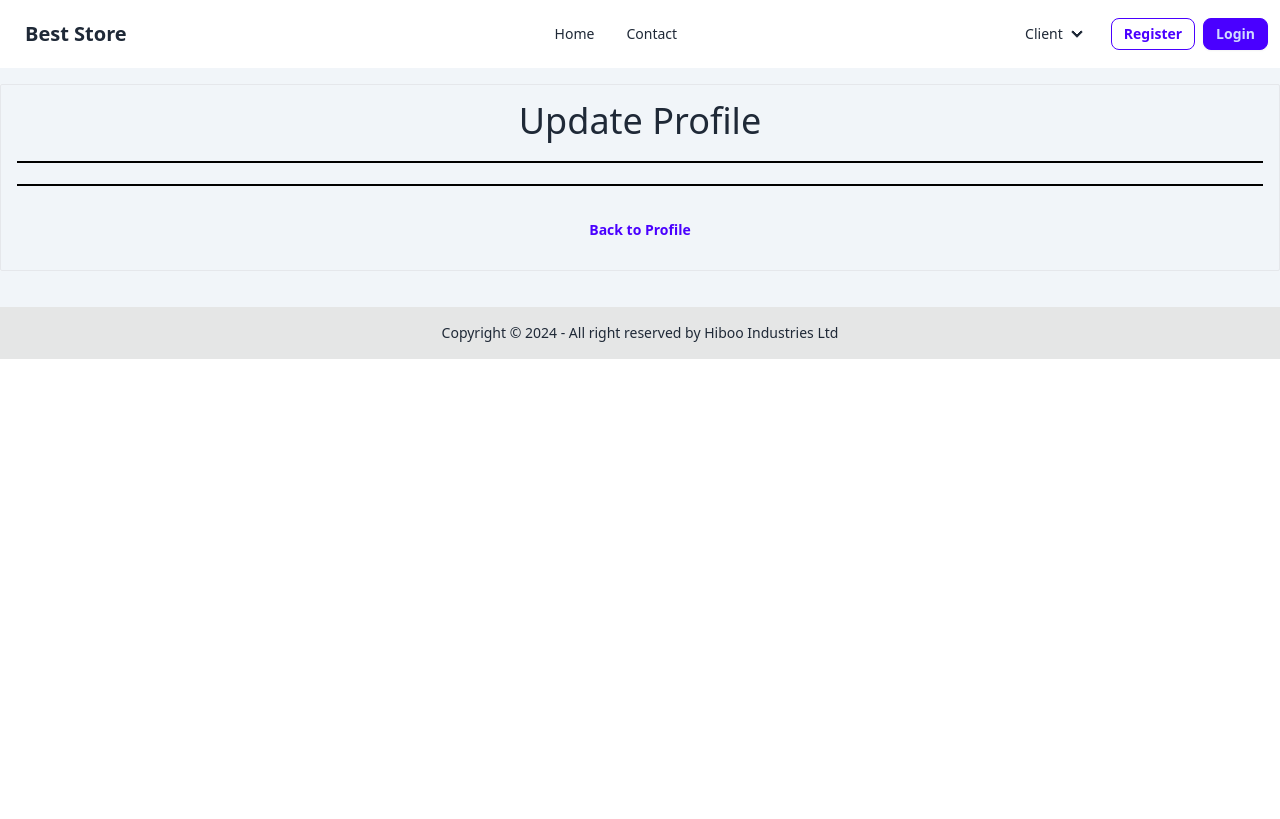
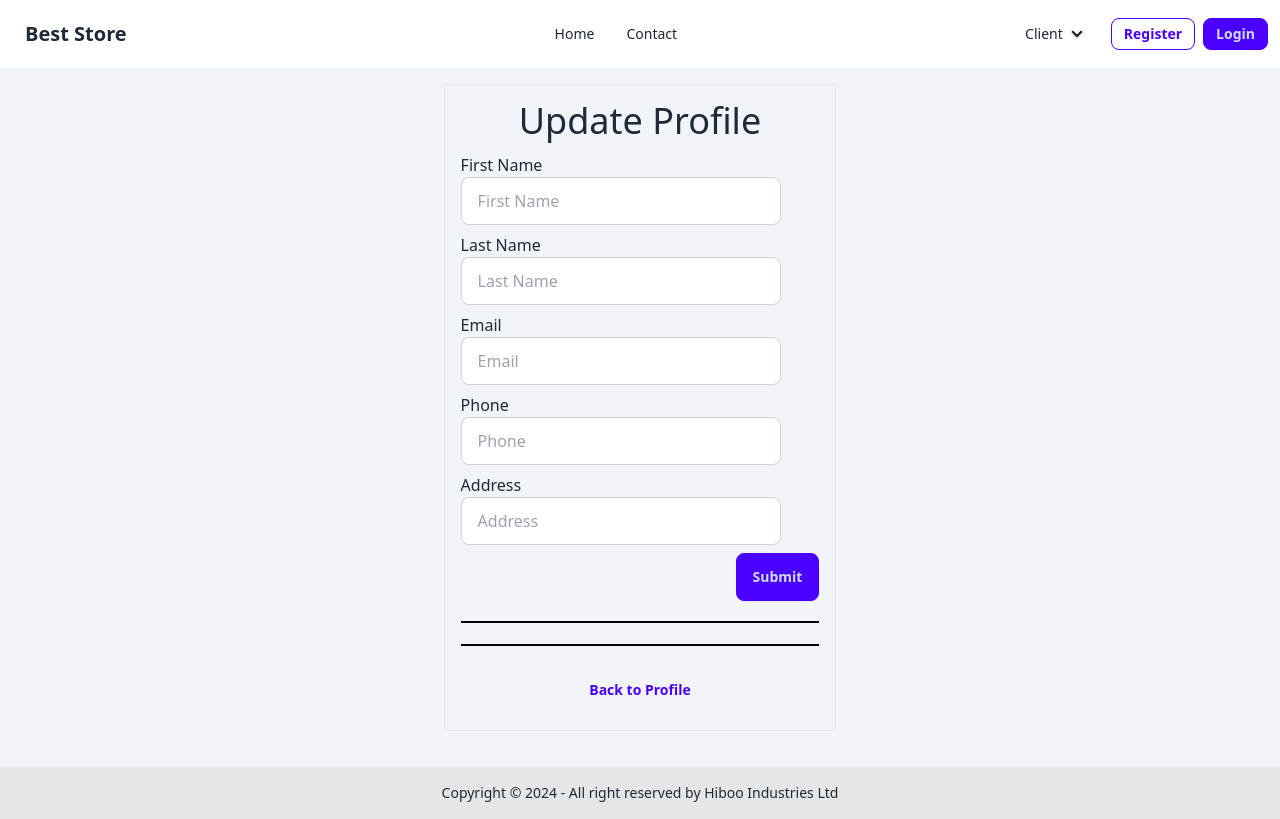
Before and after one commit to Hiboo93/e-commerce, a React (Vite) app: page /profile in a window 1280 px wide. Both pictures are taken after a click on the button "Update Profile". Built offline with nearby package versions, Linux system fonts and the light colour scheme.

Commit message:
✨ F18:  progress in the UserProfile component

```diff
--- a/src/components/pages/userProfile/UserProfile.tsx
+++ b/src/components/pages/userProfile/UserProfile.tsx
@@ -1,71 +1,90 @@
-import { useState } from "react"
-import { useAppContext } from "../../../AppContext.tsx"
-import { AppContextType } from "../../../types.ts"
+import { useState } from "react";
+import { defaultCredentials, useAppContext } from "../../../AppContext.tsx";
+import { useNavigate } from "react-router-dom";
 
 function UserProfile() {
-  const [ action , setAction] = useState("default")
+  const [action, setAction] = useState("default");
 
   return (
     <div className="container mx-auto my-4">
-      <div>
-        {
-          action === "default" &&
+      <div className="flex">
+        {action === "default" && (
           <div className="px-5 rounded-sm">
             <h2 className="text-4xl">User Profile</h2>
-            <Details/>
+            <Details />
             <div className="my-5 h-[25px]">
-              <div className="border-y-2 border-black h-[25px]"/>
+              <div className="border-y-2 border-black h-[25px]" />
             </div>
-            <button type="button" className="btn btn-sm btn-primary mr-2" onClick={() => setAction("update_profile")}>
+            <button
+              type="button"
+              className="btn btn-sm btn-primary mr-2"
+              onClick={() => setAction("update_profile")}
+            >
               Update Profile
             </button>
-            <button type="button" className="btn btn-sm btn-warning" onClick={() => setAction("update_password")}>
+            <button
+              type="button"
+              className="btn btn-sm btn-warning"
+              onClick={() => setAction("update_password")}
+            >
               Update Password
             </button>
           </div>
-        }
+        )}
 
-        {
-          action === "update_profile" &&
+        {action === "update_profile" && (
           <div className="mx-auto rounded-sm border p-4">
             <h2 className="text-center mb-3 text-4xl">Update Profile</h2>
+            <UpdateProfiile />
             <div className="my-5 h-[25px]">
-              <div className="border-y-2 border-black h-[25px]"/>
+              <div className="border-y-2 border-black h-[25px]" />
             </div>
             <div className="text-center">
-              <button type="submit" className="btn btn-link no-underline decoration-blue-500" onClick={() => setAction("default")}>
+              <button
+                type="submit"
+                className="btn btn-link no-underline decoration-blue-500"
+                onClick={() => setAction("default")}
+              >
                 Back to Profile
               </button>
             </div>
           </div>
-        }
+        )}
 
-        {
-          action === "update_password" &&
+        {action === "update_password" && (
           <div className="mx-auto rounded-sm border p-4 w-[400px]">
             <h2 className="text-center mb-3 text-4xl">Update Password</h2>
             <div className="my-5 h-[25px]">
-              <div className="border-y-2 border-black h-[25px]"/>
+              <div className="border-y-2 border-black h-[25px]" />
             </div>
             <div className="text-center">
-              <button type="submit" className="btn btn-link no-underline decoration-blue-500" onClick={() => setAction("default")}>
-              Back to Profile
+              <button
+                type="submit"
+                className="btn btn-link no-underline decoration-blue-500"
+                onClick={() => setAction("default")}
+              >
+                Back to Profile
               </button>
             </div>
           </div>
-        }
+        )}
       </div>
     </div>
-  )
+  );
 }
 
 function Details() {
-  const {userCredentials} = useAppContext()
+  const { userCredentials } = useAppContext();
   return (
     <>
       <div className="my-3">
         <div>First Name</div>
         <div>{userCredentials.user.firstName}</div>
+      </div>
+
+      <div className="my-3">
+        <div>Last Name</div>
+        <div>{userCredentials.user.lastName}</div>
       </div>
 
       <div className="mb-3">
@@ -88,7 +107,131 @@ function Details() {
         <div>{userCredentials.user.role === "admin" ? "Admin" : "Client"}</div>
       </div>
     </>
-  )
+  );
 }
 
-export default UserProfile
+function UpdateProfiile() {
+  const { userCredentials, setUserCredentials } = useAppContext();
+  const navigate = useNavigate();
+
+  async function handleSubmit(event: React.FormEvent<HTMLFormElement>) {
+    event.preventDefault();
+
+    const elementForm = event.target as HTMLFormElement;
+    const formData = new FormData(elementForm);
+    const user = Object.fromEntries(formData.entries());
+
+    if (!user.firstName || !user.lastName || !user.email) {
+      alert("Please fill all the required fields !");
+      return;
+    }
+
+    try {
+      const response = await fetch(
+        `http://localhost:4000/users/${userCredentials.user.id}`,
+        {
+          method: "PATCH",
+          headers: {
+            "Content-type": "application/json",
+            "Authorization": "Bearer " + userCredentials.user.accessToken,
+          },
+          body: JSON.stringify(user),
+        }
+      );
+
+      const data = await response.json();
+
+      if (response.ok) {
+        alert("User Profile updated correctly !");
+        console.log("server response:", data);
+        setUserCredentials({ ...userCredentials, user: data });
+      } else if (response.status === 401) {
+        setUserCredentials(defaultCredentials);
+        navigate("/auth/login");
+      } else {
+        alert("Unable to update the profile" + data);
+      }
+    } catch (error) {
+      alert("unable to connect to the server!");
+    }
+  }
+
+  return (
+    <>
+      <form onSubmit={handleSubmit}>
+        <div className="my-2">
+          <label htmlFor="firstName" className="mr-3">
+            First Name
+          </label>
+          <input
+            type="text"
+            placeholder="First Name"
+            name="firstName"
+            className="input input-bordered w-full max-w-xs"
+            defaultValue={userCredentials.user.firstName}
+          />
+        </div>
+
+        <div className="my-2">
+          <label htmlFor="lastName" className="mr-3">
+            Last Name
+          </label>
+          <input
+            type="text"
+            placeholder="Last Name"
+            name="lastName"
+            className="input input-bordered w-full max-w-xs"
+            defaultValue={userCredentials.user.lastName}
+          />
+        </div>
+
+        <div className="my-2">
+          <label htmlFor="email" className="mr-12">
+            Email
+          </label>
+          <input
+            type="text"
+            placeholder="Email"
+            name="email"
+            className="input input-bordered w-full max-w-xs"
+            defaultValue={userCredentials.user.email}
+          />
+        </div>
+
+        <div className="my-2">
+          <label htmlFor="phone" className="mr-10">
+            Phone
+          </label>
+          <input
+            type="text"
+            placeholder="Phone"
+            name="phone"
+            className="input input-bordered w-full max-w-xs"
+            defaultValue={userCredentials.user.phone}
+          />
+        </div>
+
+        <div className="my-2">
+          <label htmlFor="address" className="mr-7">
+            Address
+          </label>
+          <input
+            type="text"
+            placeholder="Address"
+            name="address"
+            className="input input-bordered w-full max-w-xs"
+            defaultValue={userCredentials.user.address}
+          />
+        </div>
+
+        <div className="text-end">
+          <button type="submit" className="btn btn-primary">
+            Submit
+          </button>
+        </div>
+      </form>
+    </>
+  );
+}
+
+export default UserProfile;
--- a/src/types.ts
+++ b/src/types.ts
@@ -20,6 +20,7 @@ export type ValidationErrorsType = {
 
 export type UserType = {
   firstName?: string;
+  lastName?: string;
   email?: string;
   phone?: string;
   address?: string;
```
